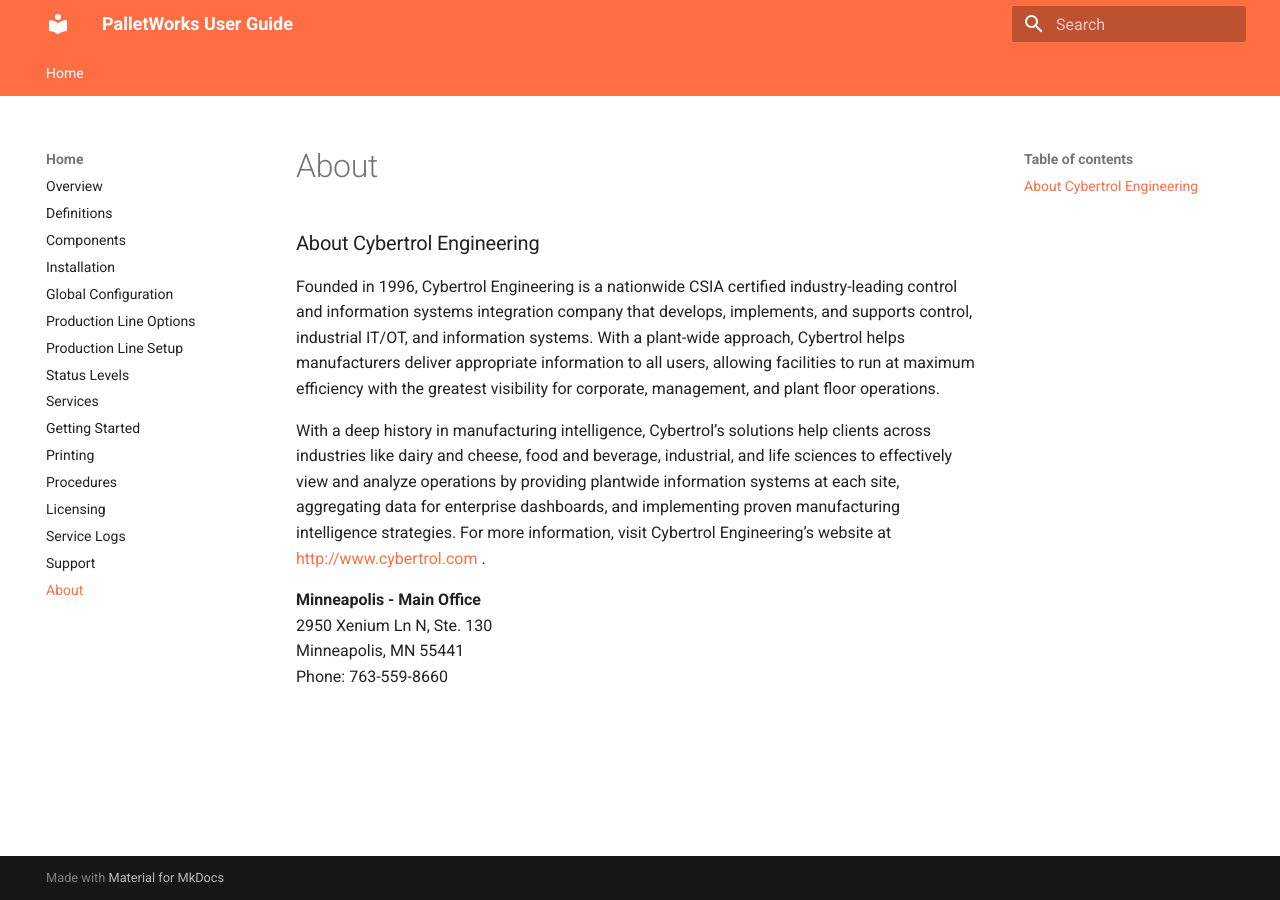
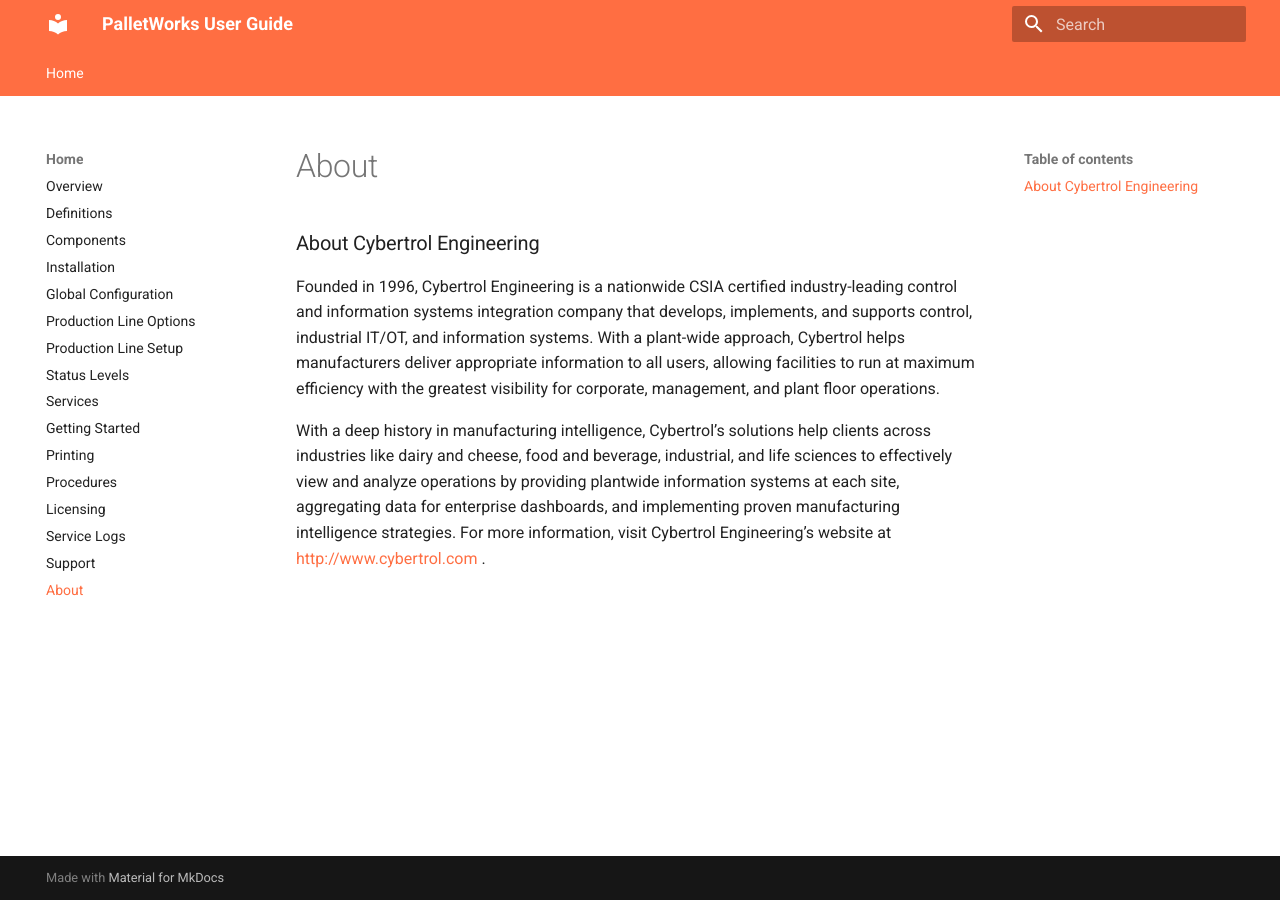
Before and after one commit to cybertrol-engineering/CE.PalletWorks.Documentation, an MkDocs documentation site: the page built from docs/about.md, in a window 1280 px wide. Built offline with MkDocs 1.6.1 and Material for MkDocs 9.7.7, drawn with Linux system fonts in a browser that asks for light colours.

Commit message:
Remove Address

```diff
--- a/docs/about.md
+++ b/docs/about.md
@@ -3,8 +3,3 @@
 Founded in 1996, Cybertrol Engineering is a nationwide CSIA certified industry-leading control and information systems integration company that develops, implements, and supports control, industrial IT/OT, and information systems. With a plant-wide approach, Cybertrol helps manufacturers deliver appropriate information to all users, allowing facilities to run at maximum efficiency with the greatest visibility for corporate, management, and plant floor operations.
 
 With a deep history in manufacturing intelligence, Cybertrol’s solutions help clients across industries like dairy and cheese, food and beverage, industrial, and life sciences to effectively view and analyze operations by providing plantwide information systems at each site, aggregating data for enterprise dashboards, and implementing proven manufacturing intelligence strategies.  For more information, visit Cybertrol Engineering’s website at [http://www.cybertrol.com](http://www.cybertrol.com) .
-
-<b>Minneapolis - Main Office</b><br>
-2950 Xenium Ln N, Ste. 130<br>
-Minneapolis, MN 55441<br>
-Phone: 763-559-8660<br>
```
